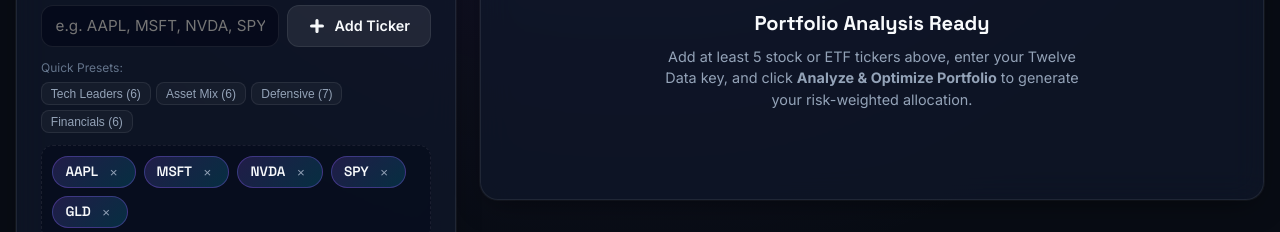
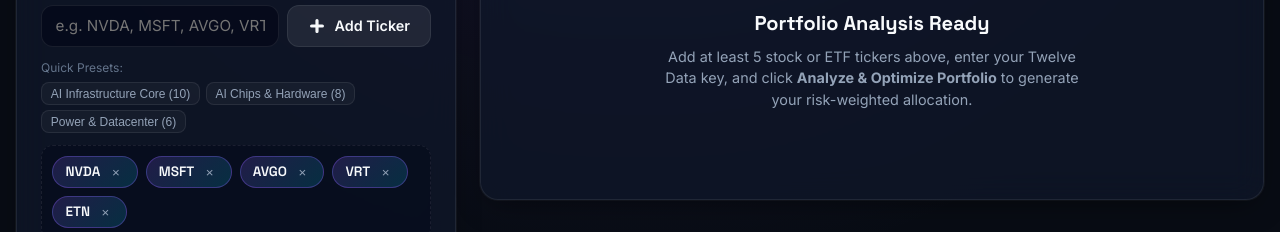
Before and after one commit to tonystech5/Portfolio_POST, a website built with Vite: page index.html in a window 1280 px wide. Shown: the part 433-665 px from the top of the page. Built offline with nearby package versions, Linux system fonts and the light colour scheme.

Commit message:
refactor: update default tickers and presets to AI-focused assets
Update the default ticker set and quick presets to prioritize AI infrastructure and hardware stocks for improved user relevance.

```diff
--- a/index.html
+++ b/index.html
@@ -99,7 +99,7 @@
               <span>Select Tickers (5 to 15 assets required)</span>
             </label>
             <div class="ticker-input-wrapper">
-              <input id="ticker-input" type="text" placeholder="e.g. AAPL, MSFT, NVDA, SPY, GLD" maxlength="10" />
+              <input id="ticker-input" type="text" placeholder="e.g. NVDA, MSFT, AVGO, VRT, ETN" maxlength="10" />
               <button type="button" id="add-ticker-btn" class="btn btn-secondary">
                 <svg viewBox="0 0 20 20" fill="currentColor" width="18" height="18">
                   <path stroke="currentColor" stroke-width="1.5" fill-rule="evenodd" d="M10 3a1 1 0 011 1v5h5a1 1 0 110 2h-5v5a1 1 0 11-2 0v-5H4a1 1 0 110-2h5V4a1 1 0 011-1z" clip-rule="evenodd"/>
@@ -112,10 +112,9 @@
             <div class="presets-wrapper">
               <span class="presets-label">Quick Presets:</span>
               <div class="preset-buttons">
-                <button type="button" class="preset-chip" data-preset="AAPL,MSFT,NVDA,GOOGL,AMZN,TSLA">Tech Leaders (6)</button>
-                <button type="button" class="preset-chip" data-preset="SPY,QQQ,IWM,TLT,GLD,VNQ">Asset Mix (6)</button>
-                <button type="button" class="preset-chip" data-preset="JNJ,PG,KO,PEP,WMT,COST,MCD">Defensive (7)</button>
-                <button type="button" class="preset-chip" data-preset="JPM,BAC,GS,MS,V,MA">Financials (6)</button>
+                <button type="button" class="preset-chip" data-preset="NVDA,AMD,MSFT,GOOGL,AVGO,ANET,VRT,ETN,ORCL,PLTR">AI Infrastructure Core (10)</button>
+                <button type="button" class="preset-chip" data-preset="NVDA,AMD,AVGO,ASML,AMAT,MU,WDC,INTC">AI Chips & Hardware (8)</button>
+                <button type="button" class="preset-chip" data-preset="VRT,ETN,NRG,ANET,CSCO,ORCL">Power & Datacenter (6)</button>
               </div>
             </div>
 
--- a/main.js
+++ b/main.js
@@ -32,7 +32,7 @@ const CHART_COLORS = [
 ];
 
 // Default Ticker Set if none saved
-const DEFAULT_TICKERS = ['AAPL', 'MSFT', 'NVDA', 'SPY', 'GLD'];
+const DEFAULT_TICKERS = ['NVDA', 'MSFT', 'AVGO', 'VRT', 'ETN'];
 
 // ==========================================
 // STATE MANAGEMENT
```
